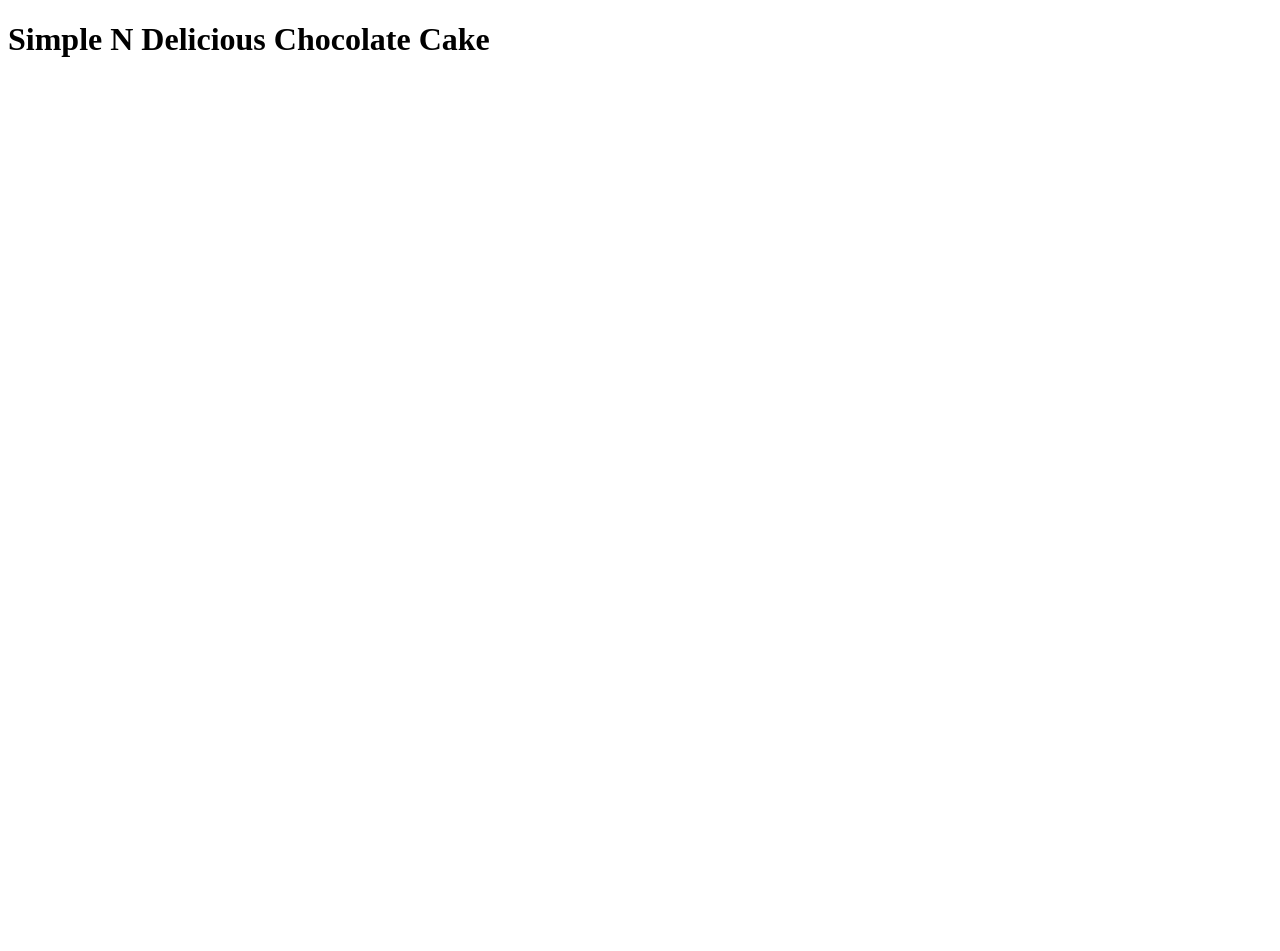
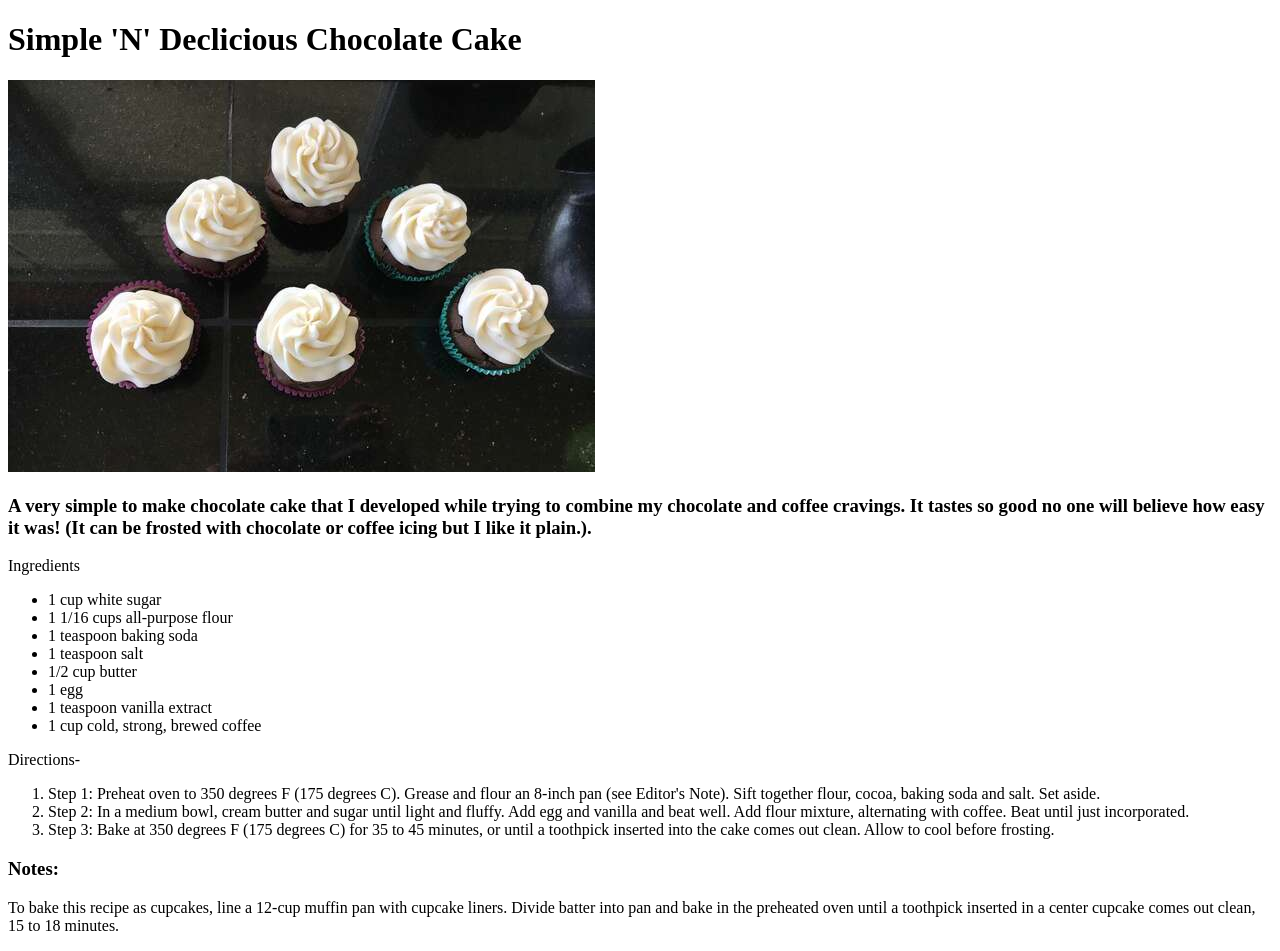
Before and after one commit to euphaustus/odin-recipes, a plain HTML site: page recipes/simple-n-delicious-chocolate-cake.html in a window 1280 px wide. Before the commit the page ends 800 px from the top, so only its background shows below. Drawn offline with Linux system fonts and the light colour scheme.

Commit message:
finished second recipe page

```diff
--- a/recipes/simple-n-delicious-chocolate-cake.html
+++ b/recipes/simple-n-delicious-chocolate-cake.html
@@ -7,8 +7,27 @@
     <title>Simple N Delicious Chocolate Cake</title>
 </head>
 <body>
-    <h1>Simple N Delicious Chocolate Cake</h1>
-
-
+    <h1>Simple 'N' Declicious Chocolate Cake</h1>
+    <img src="../images/simple-and-delicious-chocolate-cake.jpeg" alt="Picture of the chocolate cake">
+    <h3>A very simple to make chocolate cake that I developed while trying to combine my chocolate and coffee cravings. It tastes so good no one will believe how easy it was! (It can be frosted with chocolate or coffee icing but I like it plain.).</h3>
+    <p>Ingredients</p>
+    <ul>
+        <li>1 cup white sugar</li>
+        <li>1 1/16 cups all-purpose flour</li>
+        <li>1 teaspoon baking soda</li>
+        <li>1 teaspoon salt</li>
+        <li>1/2 cup butter</li>
+        <li>1 egg</li>
+        <li>1 teaspoon vanilla extract</li>
+        <li>1 cup cold, strong, brewed coffee</li>
+    </ul>
+    <p>    Directions-</p>
+    <ol>
+        <li>Step 1: Preheat oven to 350 degrees F (175 degrees C). Grease and flour an 8-inch pan (see Editor's Note). Sift together flour, cocoa, baking soda and salt. Set aside.</li>
+        <li>Step 2: In a medium bowl, cream butter and sugar until light and fluffy. Add egg and vanilla and beat well. Add flour mixture, alternating with coffee. Beat until just incorporated.</li>
+        <li>Step 3: Bake at 350 degrees F (175 degrees C) for 35 to 45 minutes, or until a toothpick inserted into the cake comes out clean. Allow to cool before frosting.</li>
+    </ol>
+    <h3>Notes:</h3>
+    <p>To bake this recipe as cupcakes, line a 12-cup muffin pan with cupcake liners. Divide batter into pan and bake in the preheated oven until a toothpick inserted in a center cupcake comes out clean, 15 to 18 minutes.</p>
 </body>
 </html>
```
